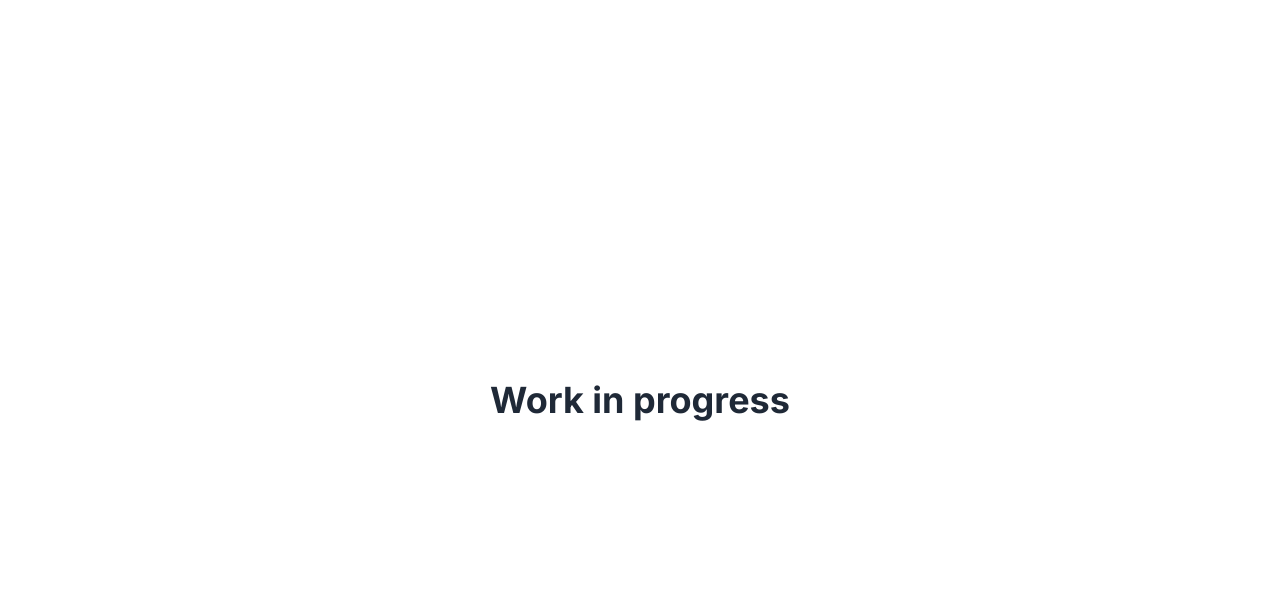
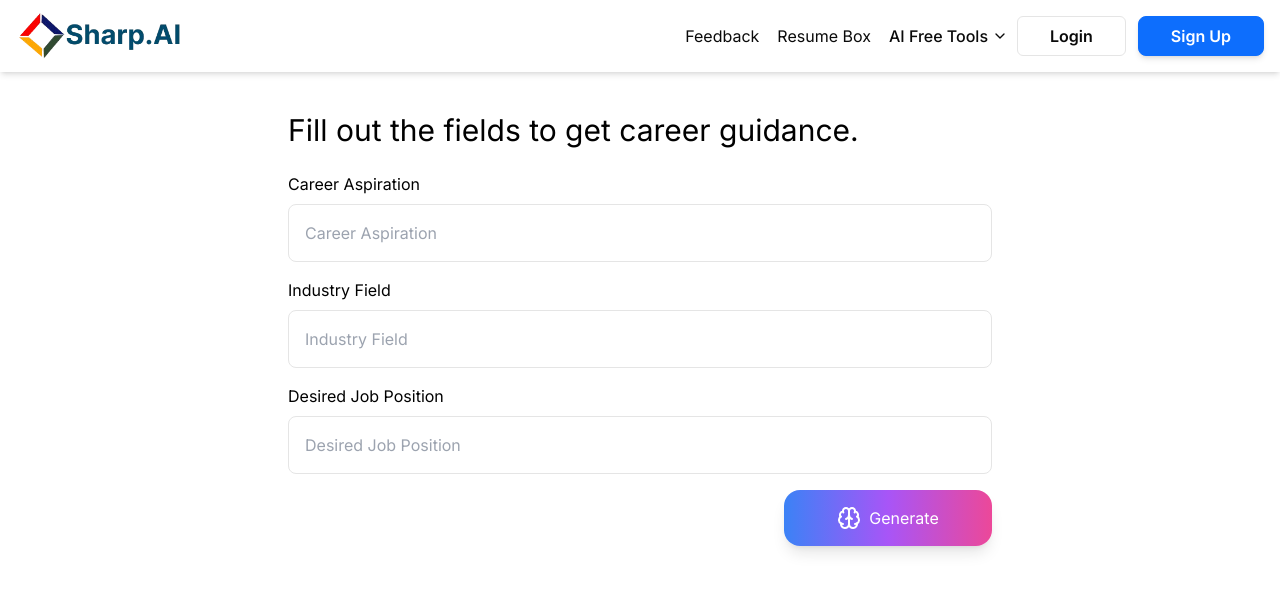
Before and after one commit to ayyadurai-k/sharpai, a React (Vite) app in the folder frontend/: page /dreambox-form in a window 1280 px wide. Shown: the top 592 px of the page. Built offline with nearby package versions, Linux system fonts and the light colour scheme; no server answers.

Commit message:
`Refactor code in DreamController.js, DreamBoxForm.jsx, and main.jsx with minor changes to messages and UI elements.`

```diff
--- a/frontend/src/Dreambox Module/DreamBoxForm.jsx
+++ b/frontend/src/Dreambox Module/DreamBoxForm.jsx
@@ -161,12 +161,12 @@ function DreamBoxForm() {
                         {isLoading ? (
                             <>
                                 <Loader className="h-6 w-6 animate-spin text-white" />
-                                <span className="text-white">Generating... Wait a 10 seconds</span>
+                                <span className="text-white">Generating...</span>
                             </>
                         ) : (
                             <>
                                 <Brain className="h-6 w-6" />
-                                <span>Start 123 Ayya</span>
+                                <span>Generate</span>
                             </>
                         )}
                     </button>
--- a/frontend/src/main.jsx
+++ b/frontend/src/main.jsx
@@ -349,10 +349,10 @@ ReactDOM.createRoot(document.getElementById("root")).render(
       publishableKey={PUBLISHABLE_KEY}
       frontendApi={clerkFrontendApi}
     >
-      {/* <RouterProvider router={router} future={{ v7_startTransition: true }} /> */}
-      <div className="flex items-center justify-center min-h-screen">
+      <RouterProvider router={router} future={{ v7_startTransition: true }} />
+      {/* <div className="flex items-center justify-center min-h-screen">
         <h1 className="text-4xl font-bold text-gray-800">Work in progress</h1>
-      </div>
+      </div> */}
     </ClerkProvider>
   </React.StrictMode>
 );
```
Also changed, not shown: 1 other file (tests, documents, lock files or other folders).
